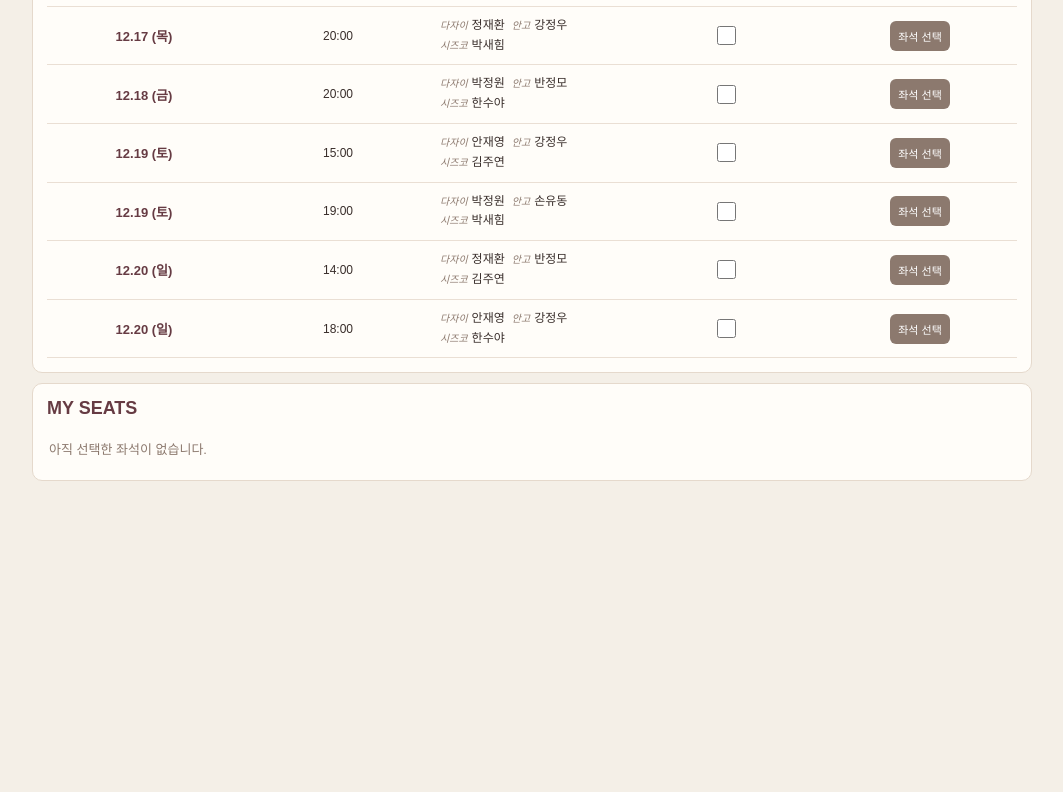
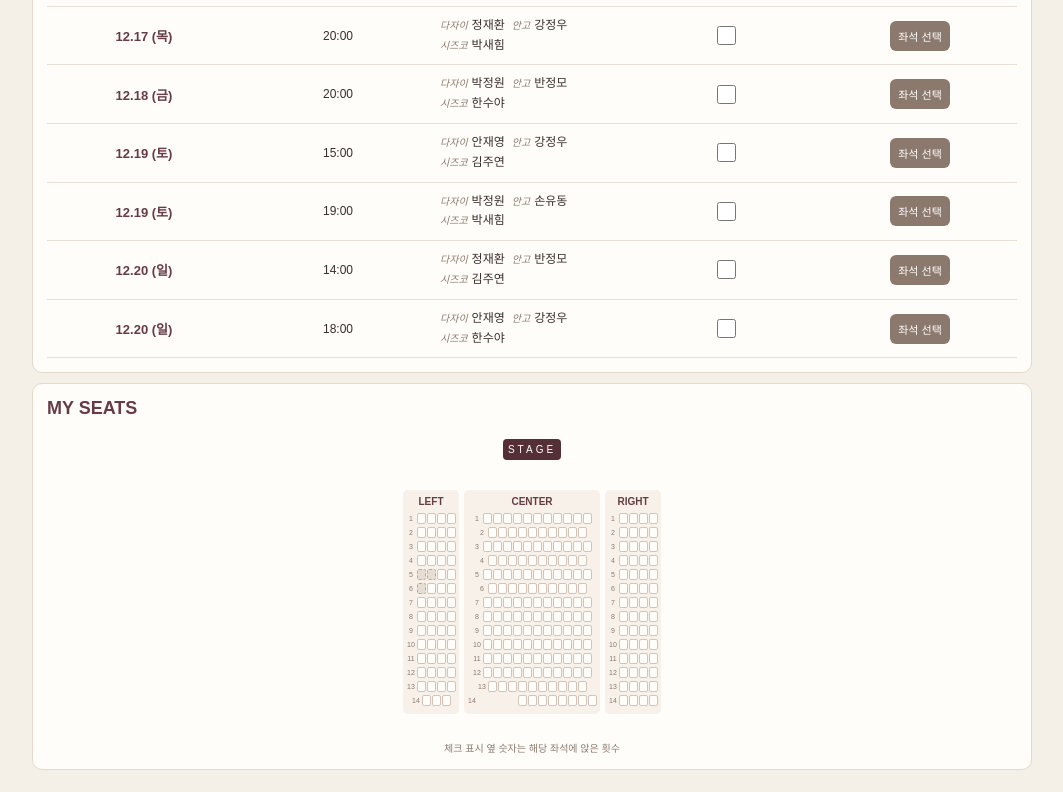
Before and after one commit to LEUGOL/NoLongerHuman, a plain HTML site: page index.html in a window 1280 px wide. Shown: the part 870-1662 px from the top of the page, without its empty margins (108-1171 px from the left). Before the commit the page ends 1373 px from the top, so only its background shows below. Drawn offline with Linux system fonts and the light colour scheme.

Commit message:
Update index.html

```diff
--- a/index.html
+++ b/index.html
@@ -366,13 +366,15 @@ function setupFilter(){
 }
 
 /* MY SEATS 좌석표 만들기 */
-function createMiniSeat(block,row,local,selections){
+function createMiniSeat(block,row,local,seatCounts){
  const id=seatId(block,row,local);
- const selected=selections.includes(id);
+ const count=seatCounts[id]||0;
+
  const seat=document.createElement("div");
- seat.className="mini-seat"+(selected?" selected":"");
- seat.textContent=selected?"✓":"";
- seat.title=seatDescription(id);
+ seat.className="mini-seat"+(count>0?" selected":"");
+ seat.textContent=count>0?`✓${count}`:"";
+ seat.title=seatDescription(id)+(count>0?` · ${count}회`:"");
+
  return seat;
 }
 
@@ -388,7 +390,7 @@ function createMiniGap(){
  return g;
 }
 
-function createMiniSeatRows(block,selections){
+function createMiniSeatRows(block,seatCounts){
  const wrapper=document.createElement("div");
  wrapper.className="mini-seat-block";
 
@@ -417,7 +419,7 @@ function createMiniSeatRows(block,selections){
   }
 
   for(let n=1;n<=count;n++){
-   row.appendChild(createMiniSeat(block,rowNumber,n,selections));
+   row.appendChild(createMiniSeat(block,rowNumber,n,seatCounts));
   }
 
   wrapper.appendChild(row);
@@ -430,52 +432,38 @@ function renderSeatRecords(){
  const target=document.getElementById("seatRecordList");
  target.innerHTML="";
 
- const saved=records
-  .map((r,index)=>({r,index}))
-  .filter(x=>x.r.seatSelections&&x.r.seatSelections.length);
+ // 공연별 좌석 선택 횟수 합산
+ const seatCounts={};
 
- if(!saved.length){
-  target.innerHTML='<div class="no-seats">아직 선택한 좌석이 없습니다.</div>';
-  return;
- }
+ records.forEach(r=>{
+  const seats=Array.isArray(r.seatSelections)?r.seatSelections:[];
 
- saved.forEach(({r})=>{
-  const item=document.createElement("div");
-  item.className="seat-record";
+  seats.forEach(id=>{
+   seatCounts[id]=(seatCounts[id]||0)+1;
+  });
+ });
 
-  const info=document.createElement("div");
-  info.className="seat-record-info";
-
-  const date=document.createElement("div");
-  date.className="seat-record-date";
-  date.textContent=`${formatDate(r.date)} ${r.time||""}`;
-
-  const actors=document.createElement("div");
-  actors.className="seat-record-cast";
-  actors.textContent=`${r.dazai||""} · ${r.ango||""} · ${r.shizuko||""}`;
-
-  info.append(date,actors);
-
+ // 무대 표시
  const stage=document.createElement("div");
  stage.className="mini-stage";
  stage.textContent="STAGE";
 
+ // 전체 좌석표 하나 만들기
  const map=document.createElement("div");
  map.className="mini-seat-map";
 
  map.append(
-   createMiniSeatRows("left",r.seatSelections),
-   createMiniSeatRows("center",r.seatSelections),
-   createMiniSeatRows("right",r.seatSelections)
+  createMiniSeatRows("left",seatCounts),
+  createMiniSeatRows("center",seatCounts),
+  createMiniSeatRows("right",seatCounts)
  );
 
+ // 안내 문구
  const legend=document.createElement("div");
  legend.className="mini-legend";
-  legend.innerHTML='<span class="mini-legend-mark"></span>내가 선택한 좌석';
+ legend.textContent="체크 표시 옆 숫자는 해당 좌석에 앉은 횟수";
 
-  item.append(info,stage,map,legend);
-  target.appendChild(item);
- });
+ target.append(stage,map,legend);
 }
 
 /* 좌석 선택 */
```
Lines whose indentation alone changed are shown as unchanged.
